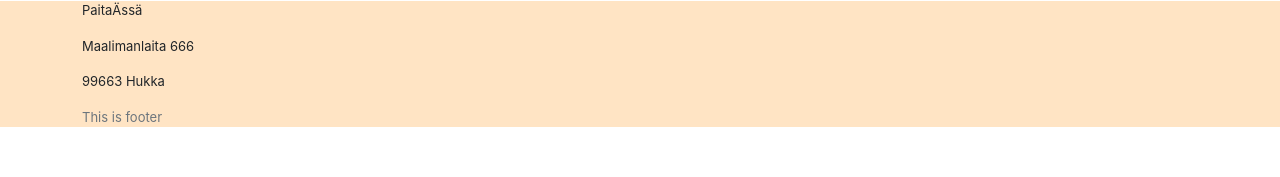
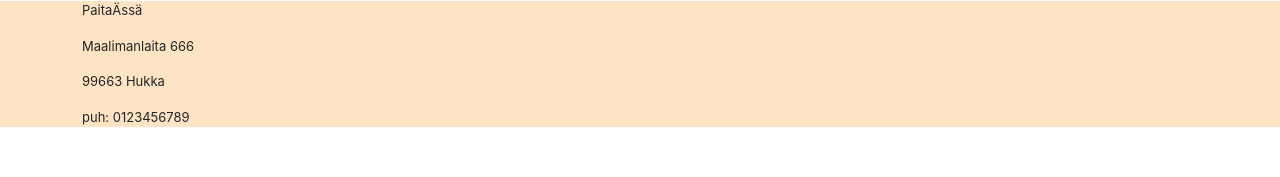
Before and after one commit to n0vaan00/verkkokauppa-react, a React (Create React App) app: page / in a window 1280 px wide. Shown: the part 119-296 px from the top of the page. Built offline with nearby package versions, Linux system fonts and the light colour scheme.

Commit message:
pientä fiksaust

```diff
--- a/src/App.js
+++ b/src/App.js
@@ -1,4 +1,3 @@
-import logo from './logo.svg'
 import './App.css';
 import { Routes,Route } from 'react-router-dom';
 import NavBar from './Navbar';
@@ -7,8 +6,9 @@ import Home from './Home';
 import ContactUs from './ContactUs';
 import NotFound from './NotFound';
 import Footer from './Footer';
-import Pitkahihaiset from './pitkahihaiset'
-import Hihattomat from './hihattomat'
+import Pitkahihaiset from './Pitkahihaiset'
+import Hihattomat from './Hihattomat'
+import Tpaidat from './Tpaidat'
 
 function App() {
   return (
--- a/src/Footer.js
+++ b/src/Footer.js
@@ -8,8 +8,10 @@ export default function Footer() {
                 <div className="container">
                     <p>PaitaÄssä</p>
                     <p>Maalimanlaita 666</p>
+                </div>
+                <div className="container">
                     <p>99663 Hukka</p>
-                    <span className="text-muted">This is footer</span>
+                    <p>puh: 0123456789</p>
                 </div>
 
             </footer>
--- a/src/Navbar.js
+++ b/src/Navbar.js
@@ -6,7 +6,7 @@ export default function NavBar() {
         <nav class="navbar navbar-expand-md navbar-dark bg-dark mb-4">
   <div class="container-fluid">
 
-    <a class="navbar-brand" href="#">PaitaÄssä<img class="logonav" src="logo.png"/></a>
+    <a class="navbar-brand" href="/Home">PaitaÄssä<img class="logonav" src="logo.png"/></a>
     <button class="navbar-toggler" type="button" data-bs-toggle="collapse" data-bs-target="#navbarCollapse" aria-controls="navbarCollapse" aria-expanded="false" aria-label="Toggle navigation">
       <span class="navbar-toggler-icon"></span>
     </button>
```
Also changed, not shown: src/Tpaidat.js (renamed from src/t-paidat.js).
